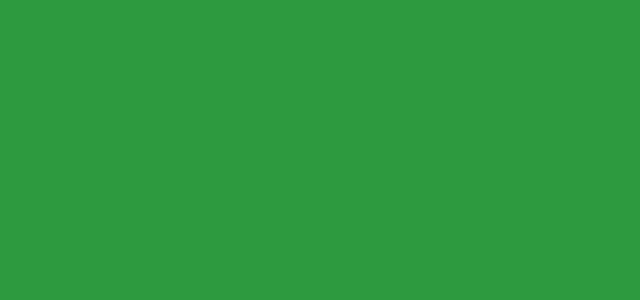
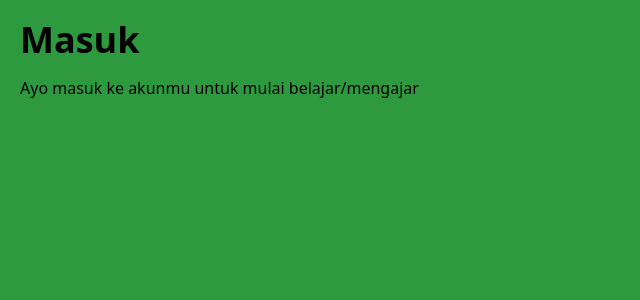
Before and after one commit to andirayka/lesinaja, a React (Create React App) app: page /masuk in a window 1280 px wide. Shown: the top 300 px of the page, without its empty margins (0-640 px from the left). Built offline with nearby package versions, Linux system fonts and the light colour scheme.

Commit message:
fix content Container

```diff
--- a/package.json
+++ b/package.json
@@ -46,8 +46,6 @@
     "eslint-plugin-react": "^7.24.0",
     "postcss": "^7",
     "prettier": "2.3.2",
-    "react-app-rewire-alias": "^1.0.3",
-    "react-app-rewired": "^2.1.8",
     "tailwindcss": "npm:@tailwindcss/postcss7-compat"
   }
 }
--- a/src/App.js
+++ b/src/App.js
@@ -6,7 +6,7 @@ const App = () => {
   return (
     <Router>
       <Route path="/" exact component={Landing} />
-      <Route path="/login" component={Login} />
+      <Route path="/masuk" exact component={Login} />
     </Router>
   );
 };
--- a/src/components/moleculs/SectionTitle.js
+++ b/src/components/moleculs/SectionTitle.js
@@ -1,12 +1,13 @@
-import React from 'react';
+import React from "react";
 
-const SectionTitle = (props) => {
+const SectionTitle = ({ heading, body }) => {
   return (
     <div>
-      <h1 className="font-bold text-4xl mb-4">{props.heading}</h1>
-      <p>{props.body}</p>
+      <h1 className="font-bold text-4xl mb-4">{heading}</h1>
+
+      {body && <p>{body}</p>}
     </div>
-  )
-}
+  );
+};
 
 export default SectionTitle;
--- a/src/components/organisms/ContentContainer.js
+++ b/src/components/organisms/ContentContainer.js
@@ -1,15 +1,8 @@
-import React from 'react';
-import { SectionTitle } from '../moleculs/index';
+import React from "react";
+import { SectionTitle } from "../moleculs";
 
-const ContentContainer = () => {
-  return (
-    <div className="w-500 m-5">
-      <SectionTitle
-        heading="Masuk"
-        body="Ayo masuk ke akunmu untuk mulai belajar/mengajar"
-      />
-    </div>
-  )
-}
+const ContentContainer = ({ children }) => {
+  return <div className="w-500 m-5">{children}</div>;
+};
 
 export default ContentContainer;
--- a/src/pages/Login.js
+++ b/src/pages/Login.js
@@ -1,10 +1,15 @@
 import React from "react";
-import { ContentContainer } from "@components";
+import { ContentContainer, SectionTitle } from "@components";
 
 const Login = () => {
   return (
     <div className="flex flex-row">
-      <ContentContainer />
+      <ContentContainer>
+        <SectionTitle
+          heading="Masuk"
+          body="Ayo masuk ke akunmu untuk mulai belajar/mengajar"
+        />
+      </ContentContainer>
     </div>
   );
 };
```
Also changed, not shown: 1 other file (tests, documents, lock files or other folders).
